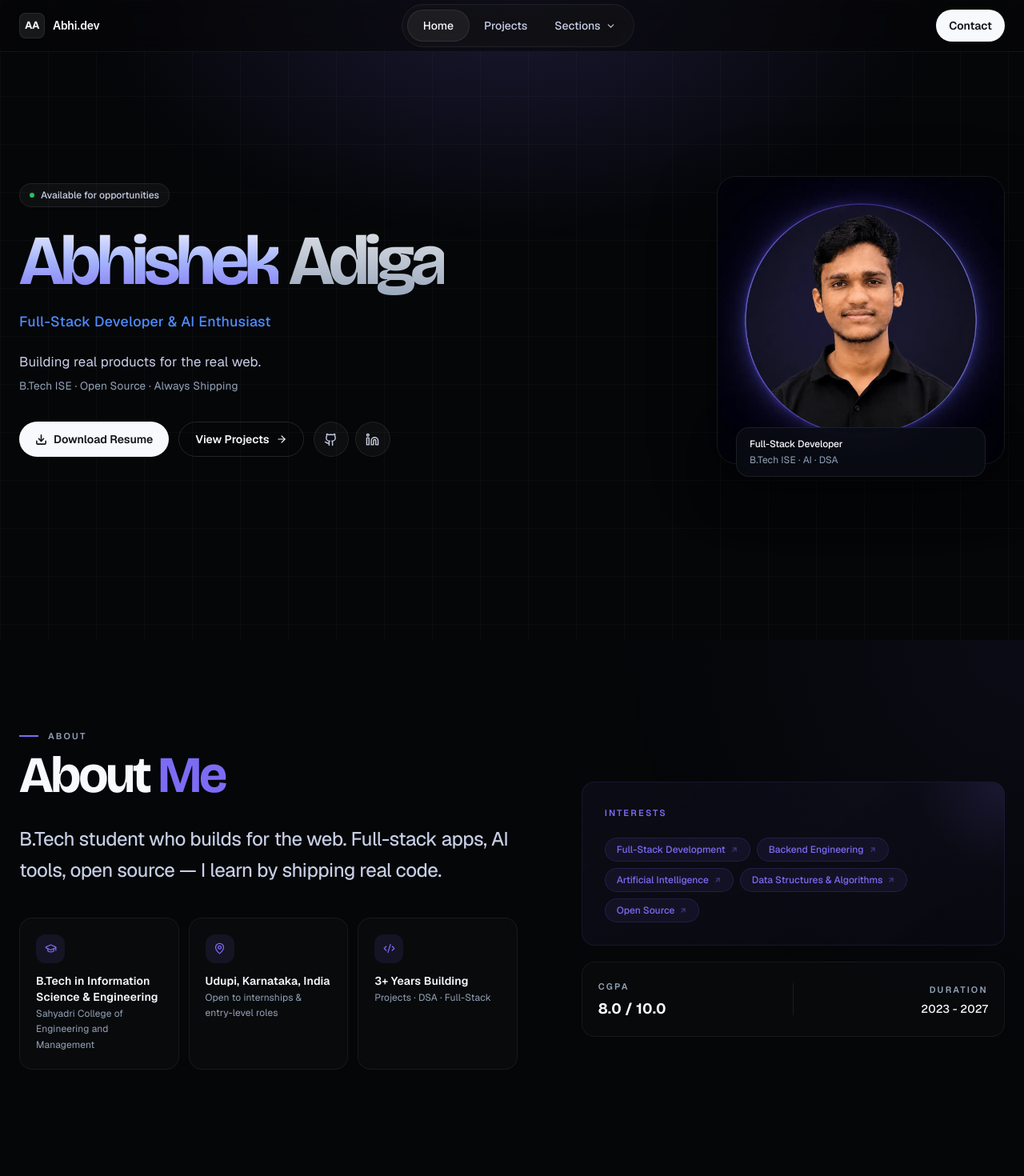
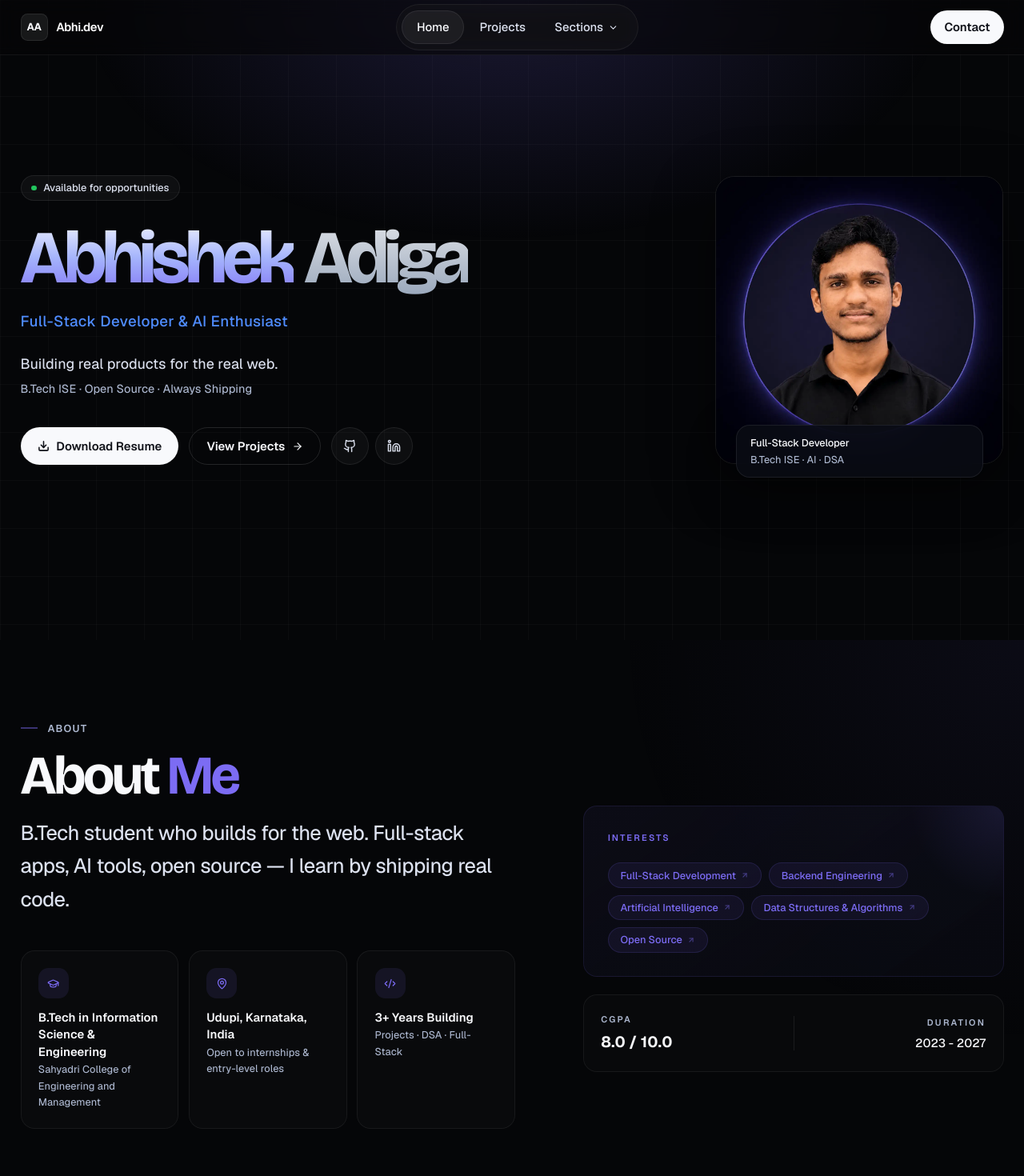
Before and after one commit to AbhishekAdiga05/Portfolio, a React (Vite) app: page / in a window 1280 px wide. Shown: the top 1470 px of the page at 80% size. Built offline with nearby package versions, Linux system fonts and the light colour scheme.

Commit message:
feat : enhanced the fonts and adding some animations

```diff
--- a/src/app/components/Navbar.tsx
+++ b/src/app/components/Navbar.tsx
@@ -84,7 +84,7 @@ export function Navbar() {
           >
             <span style={{ color: "var(--foreground)", fontWeight: 700, fontSize: "13px", letterSpacing: "-0.03em" }}>AA</span>
           </div>
-          <span className="text-white font-semibold text-sm hidden sm:block" style={{ fontFamily: "Inter, sans-serif", letterSpacing: "-0.02em" }}>
+          <span className="text-white font-semibold text-sm hidden sm:block" style={{ letterSpacing: "-0.02em" }}>
             Abhi.dev
           </span>
         </NavLink>
--- a/src/app/components/sections/AboutSection.tsx
+++ b/src/app/components/sections/AboutSection.tsx
@@ -27,7 +27,7 @@ function SlideUp({ children, delay = 0 }: { children: React.ReactNode; delay?: n
 
 export function AboutSection() {
   return (
-    <section id="about" className="py-28 px-5 sm:px-6 relative overflow-hidden">
+    <section id="about" className="py-24 px-5 sm:px-6 relative overflow-hidden">
       <div
         className="absolute top-0 right-0 w-[600px] h-[600px] pointer-events-none"
         style={{
@@ -38,9 +38,9 @@ export function AboutSection() {
 
       <div className="max-w-7xl mx-auto relative">
         <SlideUp>
-          <div className="flex items-center gap-3 mb-2">
-            <div className="w-6 h-[2px]" style={{ background: "var(--primary)" }} />
-            <span className="text-[11px] font-semibold tracking-[0.2em] uppercase" style={{ color: "var(--foreground-muted)" }}>
+          <div className="flex items-center gap-3 mb-4">
+            <div className="w-5 h-[2px]" style={{ background: "rgba(124,108,244,0.45)" }} />
+            <span className="text-xs font-semibold tracking-widest uppercase" style={{ color: "var(--foreground-muted)" }}>
               About
             </span>
           </div>
@@ -50,7 +50,7 @@ export function AboutSection() {
           <div>
             <SlideUp delay={0.04}>
               <h2
-                className="mb-7"
+                className="mb-4"
                 style={{
                   fontSize: "clamp(2.75rem, 5.5vw, 4rem)",
                   fontWeight: 700,
@@ -79,7 +79,7 @@ export function AboutSection() {
                       border: "1px solid rgba(255,255,255,0.06)",
                       transition: "border-color 0.2s, background 0.2s",
                     }}
-                    whileHover={{ y: -3 }}
+                    whileHover={{ y: -3, borderColor: "rgba(124,108,244,0.25)" }}
                     transition={{ duration: 0.2 }}
                   >
                     <div
--- a/src/app/components/sections/EducationSection.tsx
+++ b/src/app/components/sections/EducationSection.tsx
@@ -1,8 +1,34 @@
 import { motion } from "motion/react";
 import { useInView } from "motion/react";
 import { useRef } from "react";
-import { GraduationCap, BookOpen, Award } from "lucide-react";
+import { GraduationCap, BookOpen, Award, ChevronRight } from "lucide-react";
 import { education } from "../../../data/portfolio-data";
+
+function SlideUp({ children, delay = 0 }: { children: React.ReactNode; delay?: number }) {
+  const ref = useRef(null);
+  const inView = useInView(ref, { once: true, margin: "-40px" });
+  return (
+    <motion.div ref={ref} initial={{ opacity: 0, y: 20 }} animate={inView ? { opacity: 1, y: 0 } : {}} transition={{ duration: 0.3, delay, ease: [0.25, 0.1, 0.25, 1] }}>
+      {children}
+    </motion.div>
+  );
+}
+
+function StatCard({ label, children }: { label: string; children: React.ReactNode }) {
+  return (
+    <motion.div
+      className="rounded-xl p-4 group"
+      style={{ background: "rgba(255,255,255,0.02)", border: "1px solid rgba(255,255,255,0.06)" }}
+      whileHover={{ y: -2, borderColor: "rgba(124,108,244,0.2)" }}
+      transition={{ duration: 0.15 }}
+    >
+      <p className="text-xs mb-1.5" style={{ color: "var(--foreground-muted)" }}>{label}</p>
+      <div className="flex items-center gap-2 text-sm font-medium" style={{ color: "var(--foreground)" }}>
+        {children}
+      </div>
+    </motion.div>
+  );
+}
 
 export function EducationSection() {
   const ref = useRef(null);
@@ -12,58 +38,59 @@ export function EducationSection() {
     <section id="education" className="py-24 px-5 sm:px-6">
       <div className="max-w-7xl mx-auto">
         <motion.div ref={ref} initial={{ opacity: 0, y: 18 }} animate={inView ? { opacity: 1, y: 0 } : {}} transition={{ duration: 0.2 }}>
+          <SlideUp>
             <div className="max-w-3xl mb-14">
               <div className="flex items-center gap-3 mb-4">
                 <div className="w-5 h-[2px]" style={{ background: "rgba(124,108,244,0.45)" }} />
                 <span className="text-xs font-semibold tracking-widest uppercase" style={{ color: "var(--foreground-muted)" }}>Education</span>
               </div>
-            <h2 className="mb-4" style={{ fontSize: "clamp(2.25rem, 4vw, 3rem)", fontFamily: "'Instrument Sans', sans-serif" }}>Education</h2>
+              <h2 className="mb-4" style={{ fontSize: "clamp(2.25rem, 4vw, 3rem)" }}>Education</h2>
               <p className="max-w-2xl" style={{ color: "var(--foreground-secondary)", fontSize: "1rem", lineHeight: 1.85 }}>
                 Academic background and relevant coursework.
               </p>
             </div>
+          </SlideUp>
 
           <motion.div
             className="max-w-4xl rounded-[24px] p-7"
             style={{ background: "rgba(255,255,255,0.02)", border: "1px solid rgba(255,255,255,0.08)" }}
             initial={{ opacity: 0, y: 18 }}
             animate={inView ? { opacity: 1, y: 0 } : {}}
-            transition={{ duration: 0.2, delay: 0.08 }}
+            transition={{ duration: 0.2, delay: 0.06 }}
           >
             <div className="flex items-start gap-5">
-              <div className="w-12 h-12 rounded-xl flex items-center justify-center flex-shrink-0" style={{ background: "rgba(124,108,244,0.08)", border: "1px solid rgba(124,108,244,0.18)" }}>
+              <div className="w-12 h-12 rounded-2xl flex items-center justify-center flex-shrink-0" style={{ background: "rgba(124,108,244,0.1)", border: "1px solid rgba(124,108,244,0.18)" }}>
                 <GraduationCap size={22} style={{ color: "var(--accent-secondary)" }} />
               </div>
               <div className="min-w-0 flex-1">
-                <h3 className="mb-2" style={{ fontSize: "1.5rem" }}>{education.degree}</h3>
-                <p className="mb-5 text-sm" style={{ color: "var(--foreground-secondary)" }}>{education.university}</p>
+                <h3 className="mb-1.5" style={{ fontSize: "1.35rem", fontWeight: 600 }}>{education.degree}</h3>
+                <p className="mb-6 text-sm" style={{ color: "var(--foreground-secondary)" }}>{education.university}</p>
 
                 <div className="grid grid-cols-1 sm:grid-cols-3 gap-3 mb-7">
-                  <div className="rounded-xl p-4" style={{ background: "rgba(255,255,255,0.025)", border: "1px solid rgba(255,255,255,0.06)" }}>
-                    <p className="text-xs mb-1" style={{ color: "var(--foreground-muted)" }}>Duration</p>
-                    <div className="flex items-center gap-2 text-sm" style={{ color: "var(--foreground)" }}>
-                      <BookOpen size={14} /> {education.duration}
-                    </div>
-                  </div>
-                  <div className="rounded-xl p-4" style={{ background: "rgba(255,255,255,0.025)", border: "1px solid rgba(255,255,255,0.06)" }}>
-                    <p className="text-xs mb-1" style={{ color: "var(--foreground-muted)" }}>GPA</p>
-                    <div className="flex items-center gap-2 text-sm" style={{ color: "var(--foreground)" }}>
-                      <Award size={14} /> {education.gpa}
-                    </div>
-                  </div>
-                  <div className="rounded-xl p-4" style={{ background: "rgba(255,255,255,0.025)", border: "1px solid rgba(255,255,255,0.06)" }}>
-                    <p className="text-xs mb-1" style={{ color: "var(--foreground-muted)" }}>Focus</p>
-                    <p className="text-sm" style={{ color: "var(--foreground)" }}>Information Science</p>
-                  </div>
+                  <StatCard label="Duration">
+                    <BookOpen size={14} style={{ color: "var(--primary)" }} /> {education.duration}
+                  </StatCard>
+                  <StatCard label="GPA">
+                    <Award size={14} style={{ color: "var(--primary)" }} /> {education.gpa}
+                  </StatCard>
+                  <StatCard label="Focus">
+                    <ChevronRight size={14} style={{ color: "var(--primary)" }} /> Information Science
+                  </StatCard>
                 </div>
 
                 <div>
                   <p className="text-xs font-semibold tracking-widest uppercase mb-3" style={{ color: "var(--foreground-muted)" }}>Relevant Coursework</p>
                   <div className="flex flex-wrap gap-2">
                     {education.coursework.map((course) => (
-                      <span key={course} className="text-xs px-2.5 py-1 rounded-full" style={{ background: "rgba(255,255,255,0.035)", color: "var(--foreground-secondary)", border: "1px solid rgba(255,255,255,0.07)" }}>
+                      <motion.span
+                        key={course}
+                        className="text-xs px-2.5 py-1 rounded-full"
+                        style={{ background: "rgba(255,255,255,0.03)", color: "var(--foreground-muted)", border: "1px solid rgba(255,255,255,0.06)" }}
+                        whileHover={{ scale: 1.04, background: "rgba(124,108,244,0.08)", color: "var(--primary)", borderColor: "rgba(124,108,244,0.2)" }}
+                        transition={{ duration: 0.15 }}
+                      >
                         {course}
-                      </span>
+                      </motion.span>
                     ))}
                   </div>
                 </div>
--- a/src/app/components/sections/ExperienceSection.tsx
+++ b/src/app/components/sections/ExperienceSection.tsx
@@ -28,7 +28,7 @@ export function ExperienceSection() {
               <div className="w-5 h-[2px]" style={{ background: "rgba(124,108,244,0.45)" }} />
               <span className="text-xs font-semibold tracking-widest uppercase" style={{ color: "var(--foreground-muted)" }}>Experience</span>
             </div>
-            <h2 className="mb-5" style={{ fontSize: "clamp(2.25rem, 4vw, 3rem)", fontFamily: "'DM Sans', sans-serif" }}>Experience</h2>
+            <h2 className="mb-4" style={{ fontSize: "clamp(2.25rem, 4vw, 3rem)" }}>Experience</h2>
             <p className="max-w-2xl" style={{ color: "var(--foreground-secondary)", fontSize: "1rem", lineHeight: 1.85 }}>
               Places where I've contributed, learned, and shipped with other developers.
             </p>
--- a/src/app/components/sections/SkillsSection.tsx
+++ b/src/app/components/sections/SkillsSection.tsx
@@ -66,7 +66,7 @@ export function SkillsSection() {
               <div className="w-5 h-[2px]" style={{ background: "rgba(124,108,244,0.45)" }} />
               <span className="text-xs font-semibold tracking-widest uppercase" style={{ color: "var(--foreground-muted)" }}>Skills</span>
             </div>
-            <h2 className="mb-4" style={{ fontSize: "clamp(2.25rem, 4vw, 3rem)", fontFamily: "Archivo, sans-serif" }}>Skills &amp; Tools</h2>
+            <h2 className="mb-4" style={{ fontSize: "clamp(2.25rem, 4vw, 3rem)" }}>Skills &amp; Tools</h2>
             <p className="max-w-2xl" style={{ color: "var(--foreground-secondary)", fontSize: "1rem", lineHeight: 1.85 }}>
               A focused view of the technologies I use to move from product thinking to shipped software.
             </p>
--- a/src/styles/theme.css
+++ b/src/styles/theme.css
@@ -1,13 +1,13 @@
 @custom-variant dark (&:is(.dark *));
 
 :root {
-  --font-size: 16px;
+  --font-size: 17px;
   --background: #050608;
   --surface: #0A0C14;
   --surface-elevated: rgba(255, 255, 255, 0.02);
   --foreground: #F8F9FC;
-  --foreground-secondary: #C8CFE6;
-  --foreground-muted: #94A3B8;
+  --foreground-secondary: #DDE2F0;
+  --foreground-muted: #ADB8D0;
   --card: #0A0C14;
   --card-foreground: #F8F9FC;
   --popover: #0A0C14;
@@ -52,8 +52,8 @@
   --surface: #0A0C14;
   --surface-elevated: rgba(255, 255, 255, 0.02);
   --foreground: #F8F9FC;
-  --foreground-secondary: #C8CFE6;
-  --foreground-muted: #94A3B8;
+  --foreground-secondary: #DDE2F0;
+  --foreground-muted: #ADB8D0;
   --card: #0A0C14;
   --card-foreground: #F8F9FC;
   --popover: #0A0C14;
@@ -80,8 +80,8 @@
   --button-primary: #F8F9FC;
   --button-primary-hover: #E2E8F0;
   --button-primary-text: #101219;
-  --font-weight-medium: 500;
-  --font-weight-normal: 400;
+  --font-weight-medium: 550;
+  --font-weight-normal: 450;
   --radius: 24px;
   --sidebar: #0A0C14;
   --sidebar-foreground: #F8F9FC;
@@ -163,6 +163,8 @@
     font-optical-sizing: auto;
     -webkit-font-smoothing: antialiased;
     -moz-osx-font-smoothing: grayscale;
+    text-rendering: optimizeLegibility;
+    font-weight: 450;
   }
 
   :focus-visible {
@@ -198,8 +200,9 @@
 
   p {
     font-family: Geist, ui-sans-serif, system-ui, -apple-system, BlinkMacSystemFont, "Segoe UI", sans-serif;
-    line-height: 1.85;
-    letter-spacing: 0.01em;
+    font-weight: 450;
+    line-height: 1.75;
+    letter-spacing: 0.005em;
   }
 
   label {
```
Also changed, not shown: src/app/components/Footer.tsx (+6 -3 lines), src/app/components/sections/CertificationsSection.tsx (+19 -20 lines), src/app/components/sections/ContactSection.tsx (+19 -1 lines), src/app/components/sections/FeaturedProjectsSection.tsx (+7 -3 lines), 12 other files (tests, documents, lock files or other folders). Lines whose indentation alone changed are shown as unchanged.
